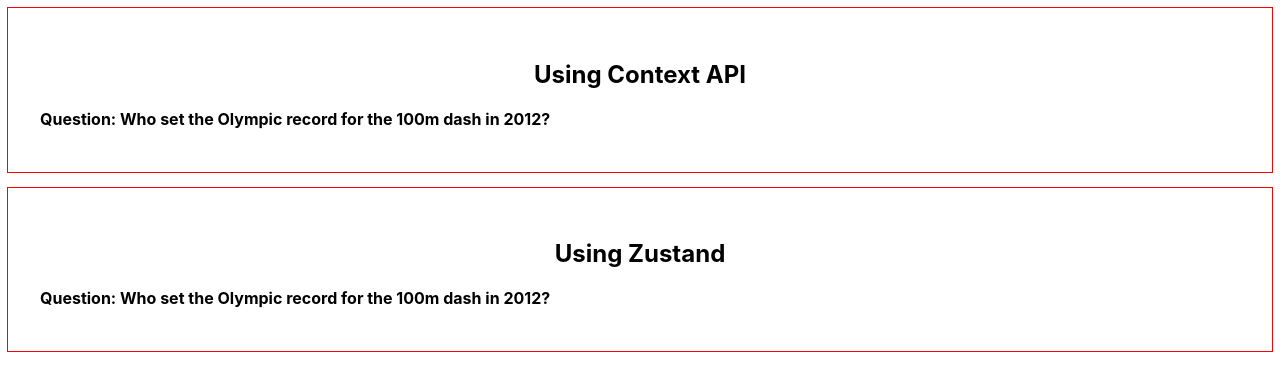
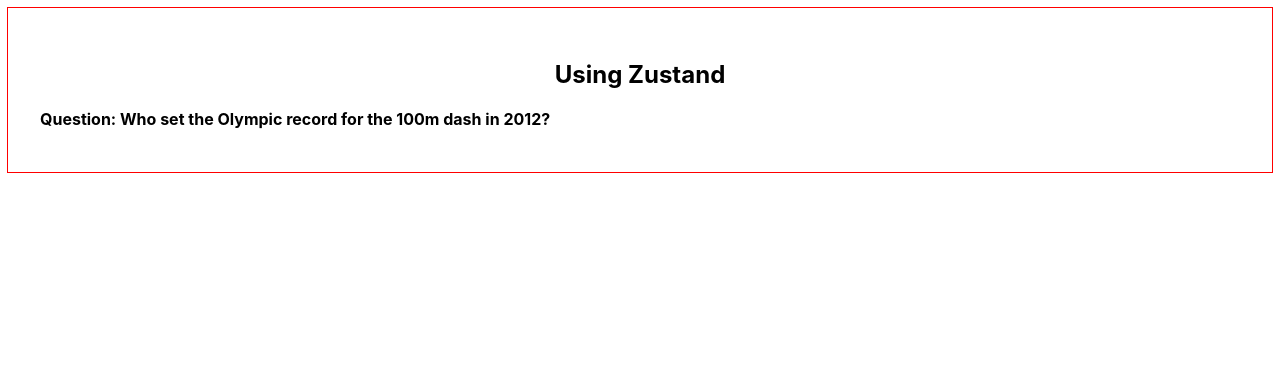
Before and after one commit to catfooo/project-state-management-quiz-vite-practice0, a React (Vite) app: page / in a window 1280 px wide. Shown: the top 390 px of the page. Built offline with nearby package versions, Linux system fonts and the light colour scheme.

Commit message:
delete unnecessary

```diff
--- a/src/App.jsx
+++ b/src/App.jsx
@@ -1,14 +1,11 @@
-import { CurrentQuestionUseContext } from "./components/CurrentQuestionUseContext";
 import { CurrentQuestionZustand } from "./components/CurrentQuestionZustand";
-import { QuizProvider } from "./context/QuizContext";
 
 export const App = () => {
   return (
-    <QuizProvider>
+
       <div>
-        <CurrentQuestionUseContext />
         <CurrentQuestionZustand />
       </div>
-    </QuizProvider>
+
   );
 };
--- a/src/components/CurrentQuestionUseContext.jsx
+++ /dev/null
@@ -1,17 +0,0 @@
-import { useQuiz } from "../context/QuizContext"; // Adjust the path accordingly
-
-export const CurrentQuestionUseContext = () => {
-  const { questions, currentQuestionIndex } = useQuiz();
-  const question = questions[currentQuestionIndex];
-
-  if (!question) {
-    return <h1>Oh no! I could not find the current question!</h1>;
-  }
-
-  return (
-    <div className="managed-component">
-      <h2>Using Context API</h2>
-      <h1>Question: {question.questionText}</h1>
-    </div>
-  );
-};
--- a/src/context/QuizContext.jsx
+++ /dev/null
@@ -1,84 +0,0 @@
-import React, { createContext, useContext, useState } from "react";
-
-const questions = [
-  {
-    id: 1,
-    questionText: "Who set the Olympic record for the 100m dash in 2012?",
-    options: ["Usain Bolt", "Justin Gatlin", "Tyson Gay", "Asafa Powell"],
-    correctAnswerIndex: 0,
-  },
-  {
-    id: 2,
-    questionText:
-      "When was Michael Phelps last named male World Swimmer of the Year?",
-    options: ["2012", "2014", "2016", "2018"],
-    correctAnswerIndex: 2,
-  },
-];
-
-const QuizContext = createContext();
-
-export const QuizProvider = ({ children }) => {
-  const [answers, setAnswers] = useState([]);
-  const [currentQuestionIndex, setCurrentQuestionIndex] = useState(0);
-  const [quizOver, setQuizOver] = useState(false);
-
-  const submitAnswer = (questionId, answerIndex) => {
-    const question = questions.find((q) => q.id === questionId);
-
-    if (!question) {
-      throw new Error(
-        "Could not find question! Check to make sure you are passing the question id correctly."
-      );
-    }
-
-    if (question.options[answerIndex] === undefined) {
-      throw new Error(
-        `You passed answerIndex ${answerIndex}, but it is not in the possible answers array!`
-      );
-    }
-
-    setAnswers((prevAnswers) => [
-      ...prevAnswers,
-      {
-        questionId,
-        answerIndex,
-        question,
-        answer: question.options[answerIndex],
-        isCorrect: question.correctAnswerIndex === answerIndex,
-      },
-    ]);
-  };
-
-  const goToNextQuestion = () => {
-    if (currentQuestionIndex + 1 === questions.length) {
-      setQuizOver(true);
-    } else {
-      setCurrentQuestionIndex((prevIndex) => prevIndex + 1);
-    }
-  };
-
-  const restart = () => {
-    setAnswers([]);
-    setCurrentQuestionIndex(0);
-    setQuizOver(false);
-  };
-
-  return (
-    <QuizContext.Provider
-      value={{
-        questions,
-        answers,
-        currentQuestionIndex,
-        quizOver,
-        submitAnswer,
-        goToNextQuestion,
-        restart,
-      }}
-    >
-      {children}
-    </QuizContext.Provider>
-  );
-};
-
-export const useQuiz = () => useContext(QuizContext);
```
